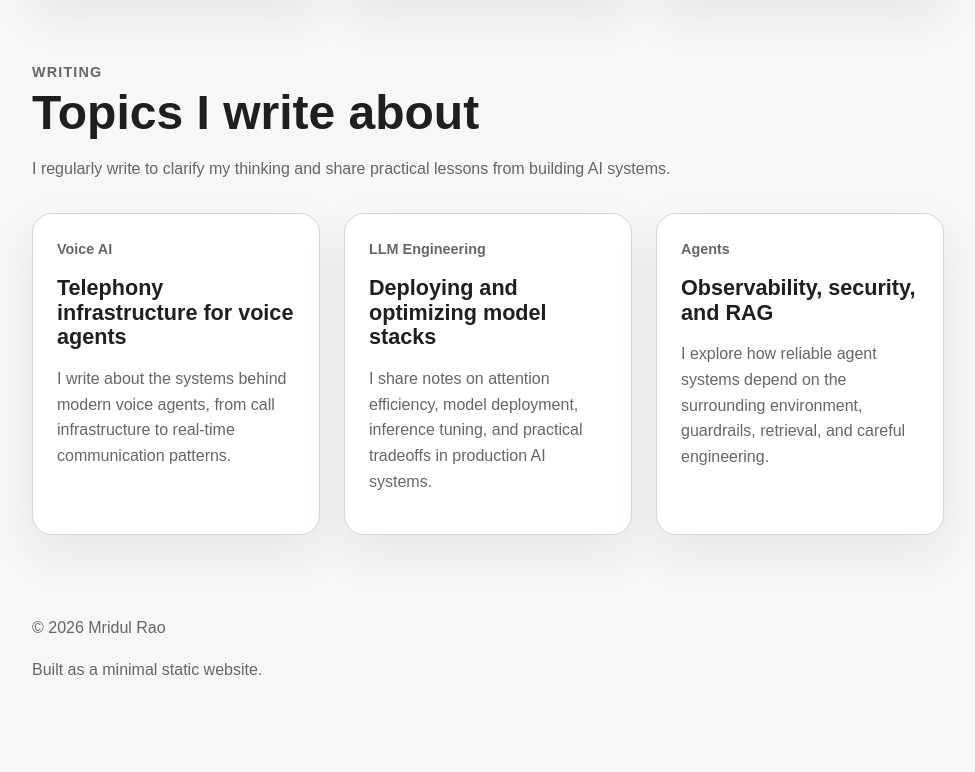
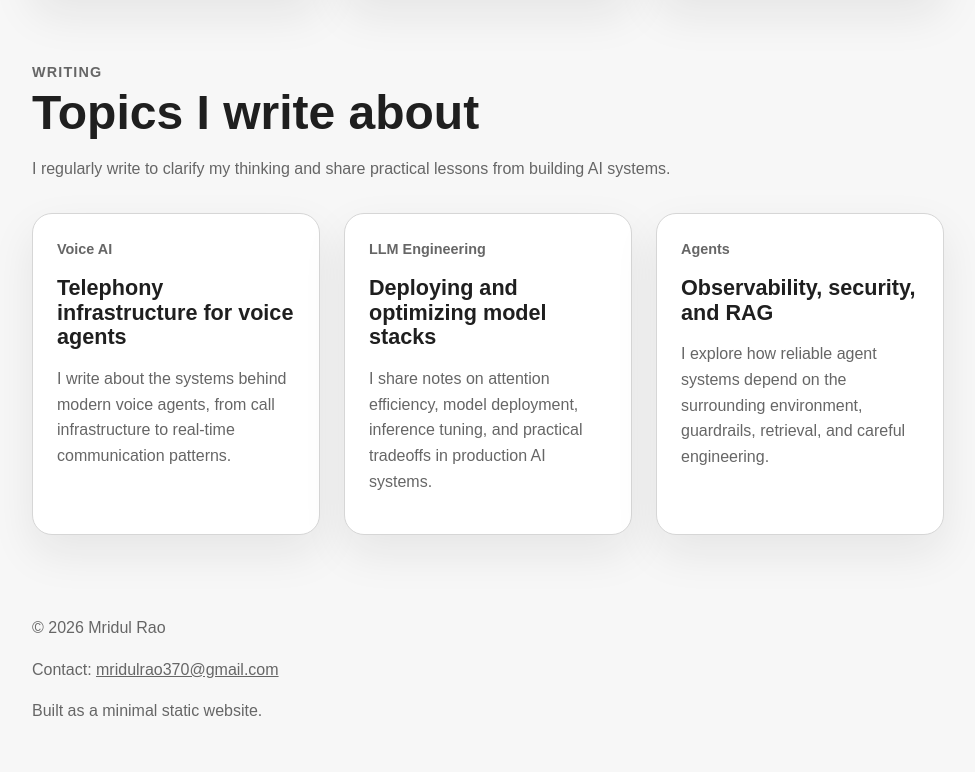
Before and after one commit to mridulrao/e2b_website, a website: page index.html in a window 1280 px wide. Shown: the part 1707-2479 px from the top of the page, without its empty margins (152-1127 px from the left). Before the commit the page ends 2437 px from the top, so only its background shows below. Drawn offline with Linux system fonts and the light colour scheme.

Commit message:
agent: Add a footer in the website with details to contact mridul at mridulrao370@gmail.com

```diff
--- a/index.html
+++ b/index.html
@@ -181,6 +181,9 @@
 
     <footer class="site-footer">
       <p>© 2026 Mridul Rao</p>
+      <p>
+        Contact: <a href="mailto:mridulrao370@gmail.com">mridulrao370@gmail.com</a>
+      </p>
       <p>Built as a minimal static website.</p>
     </footer>
 
```
Also changed, not shown: dist/index.html.
